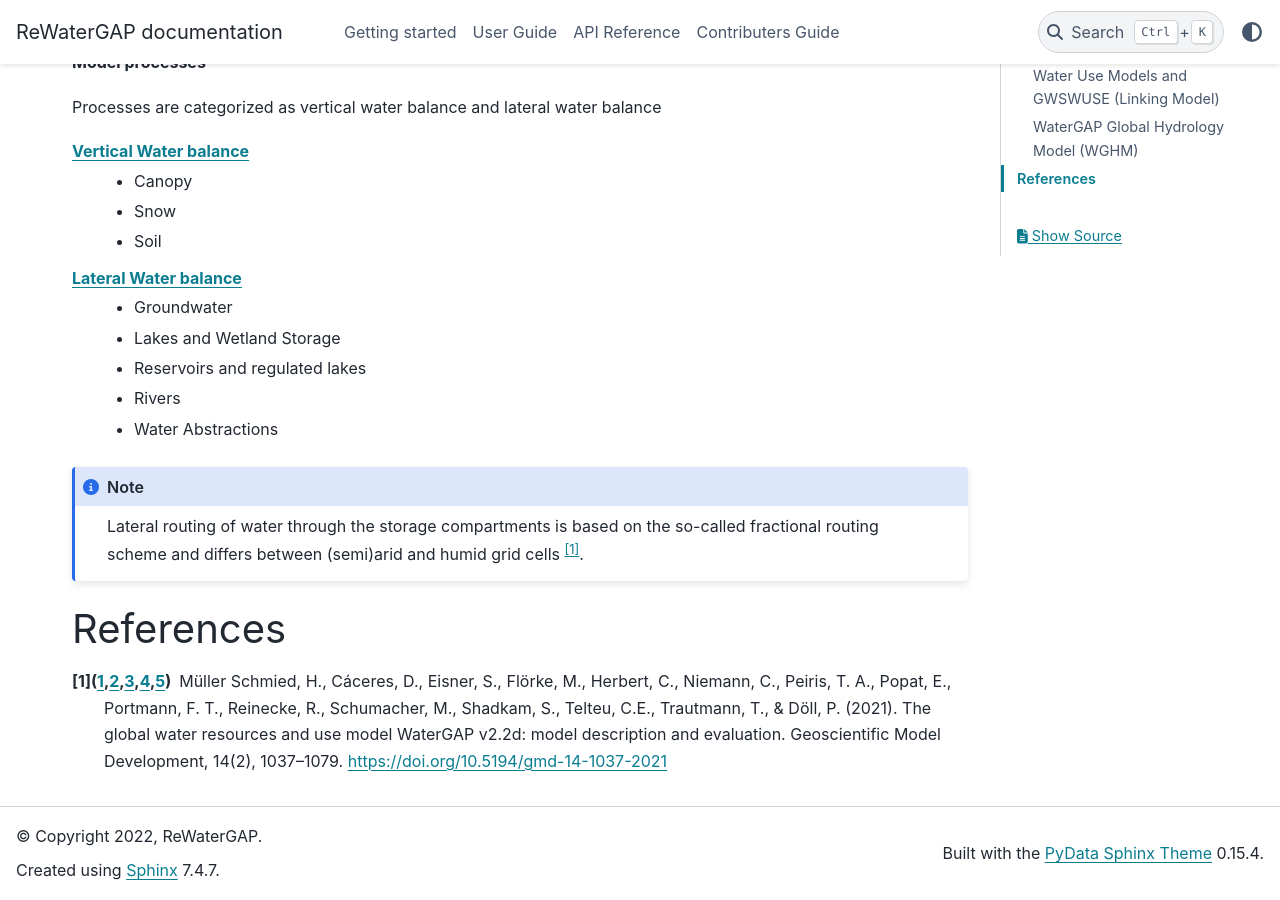
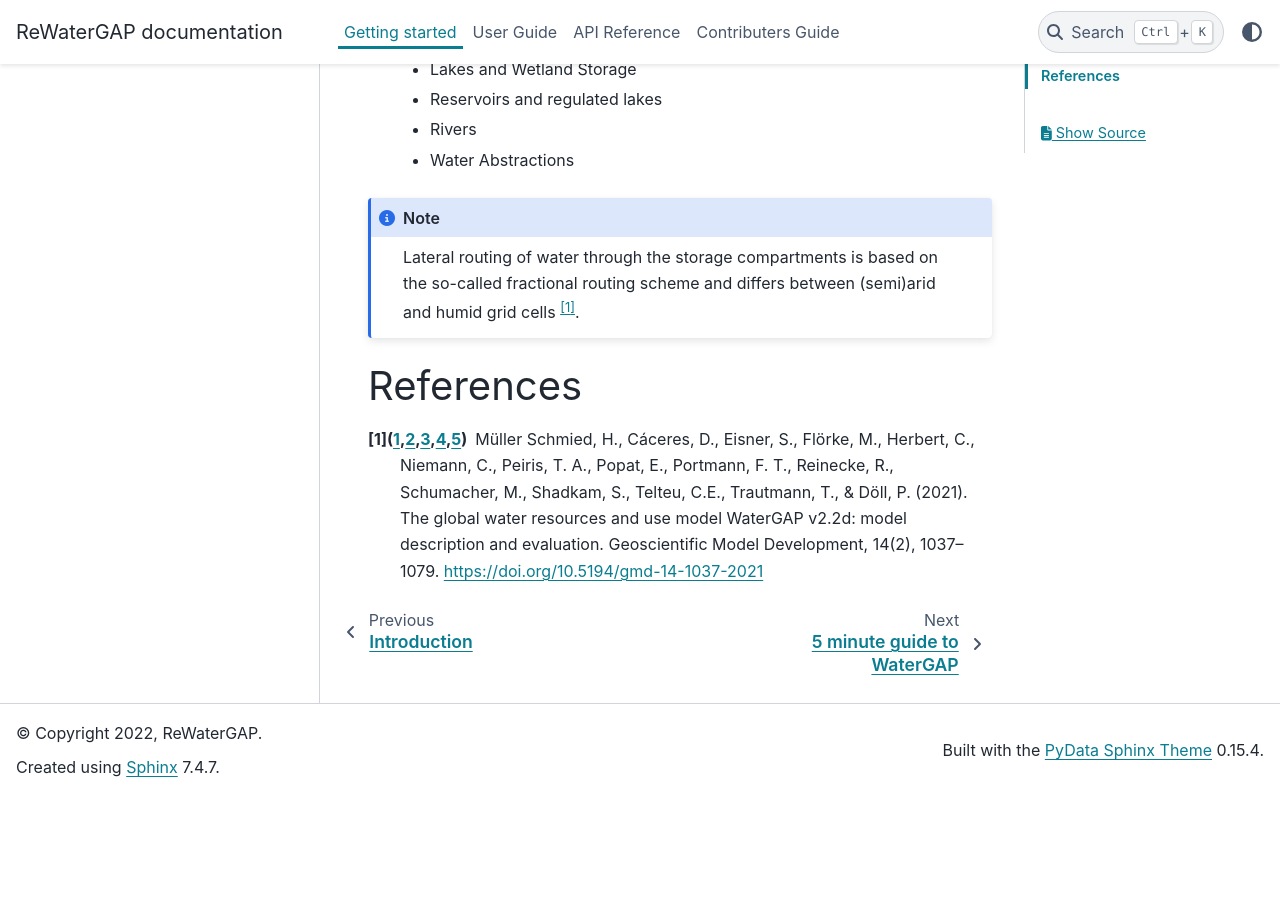
Before and after one commit to HydrologyFrankfurt/ReWaterGAP, a Sphinx documentation site: the page built from docs/getting_started/model_framework.rst, in a window 1280 px wide and 900 px high, scrolled down 2473 px. Built offline with Sphinx 7.4.7 and the PyData theme 0.15.4, drawn with Linux system fonts in a browser that asks for light colours; pages that are not in the unit, such as notebooks, are missing from menus; after the commit the page ends 3270 px from its top, so only the background shows below that; some of the changed text lies outside the part shown.

Commit message:
Update index.rst

```diff
--- a/docs/getting_started/index.rst
+++ b/docs/getting_started/index.rst
@@ -4,9 +4,13 @@
 Getting started
 ===============
 
+.. figure:: ../../misc/watergap_logo.png
 
 .. toctree::
     :maxdepth: 2
     :hidden:
 
-    getting_started
+
+    introduction
+    model_framework
+    five_minute_guide
```
